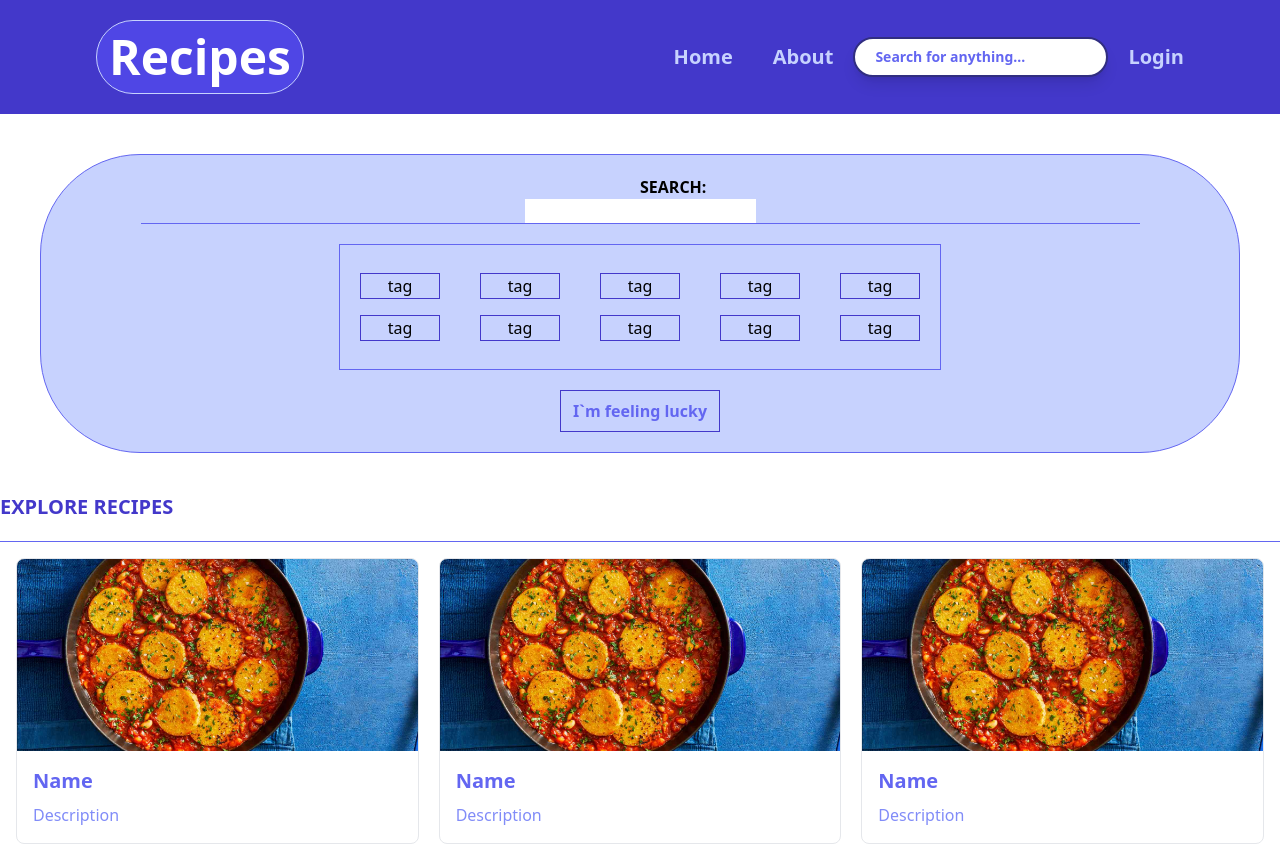
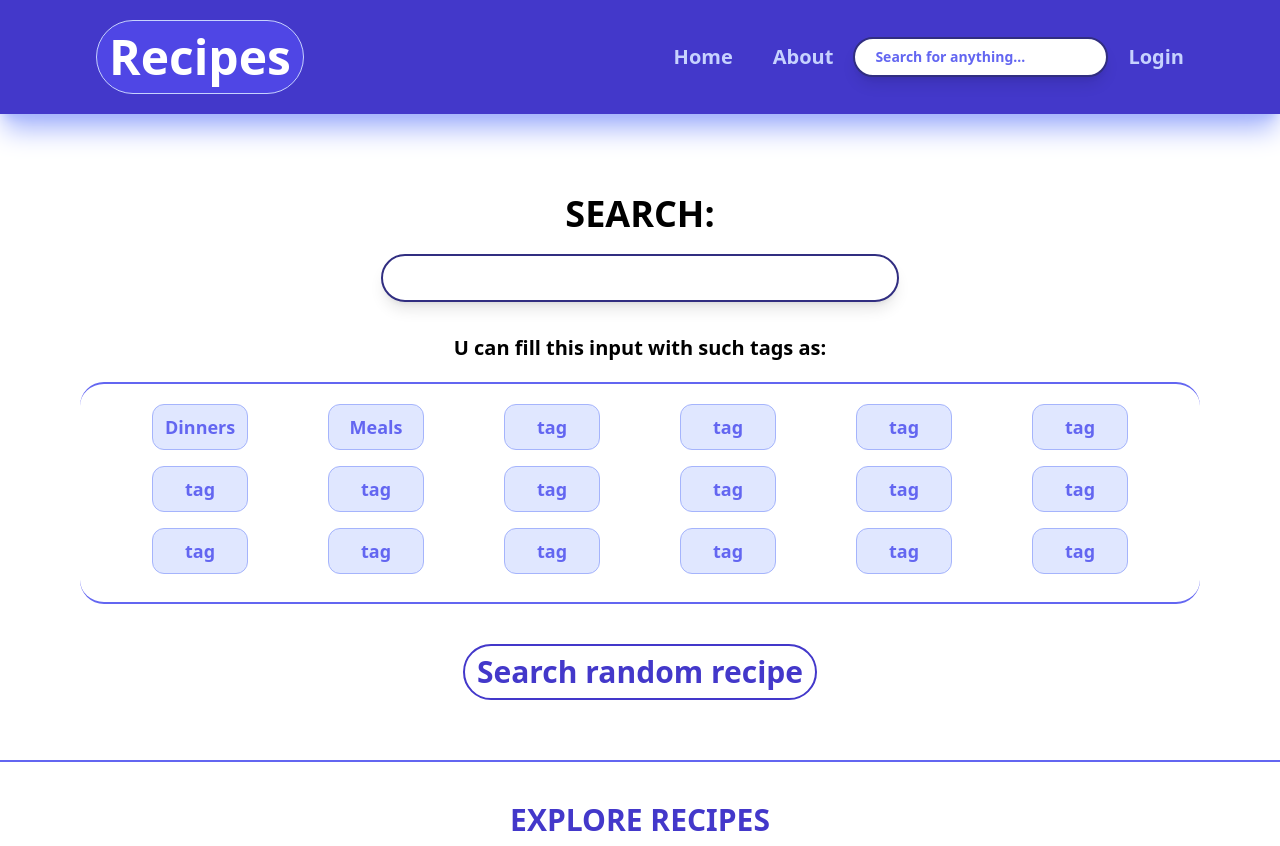
Before and after one commit to EndyPlus/recipes-app, a Next.js app: page / in a window 1280 px wide. Shown: the top 846 px of the page. Built offline with nearby package versions, Linux system fonts and the light colour scheme.

Commit message:
updated main-search layout

```diff
--- a/components/Header.tsx
+++ b/components/Header.tsx
@@ -3,9 +3,9 @@ export default function Header() {
     return (
         <header>
             {/*Container*/}
-            <div className="px-24 flex justify-between p-5 text-indigo-500 bg-indigo-700">
+            <div className="px-24 flex justify-between p-5 text-indigo-500 bg-indigo-700 shadow-xl shadow-indigo-300">
             {/*Logo*/}
-                <a className="font-bold text-5xl text-white p-3 border border-indigo-200 rounded-full bg-indigo-600 cursor-pointer hover:text-indigo-600 hover:bg-white hover:border-indigo-900">Recipes</a>
+                <a className="flex font-bold text-5xl text-white p-3 border border-indigo-200 rounded-full bg-indigo-600 cursor-pointer hover:text-indigo-600 hover:bg-white hover:border-indigo-900">Recipes</a>
             {/*Navigation*/}
                 <nav className="flex items-center text-xl font-semibold">
                 <ul className="inline-flex items-center text-indigo-200 hover:text-white cursor-pointer">
--- a/components/MainPage.tsx
+++ b/components/MainPage.tsx
@@ -4,14 +4,26 @@ import TestImg from "../assets/recipeimg.jpg";
 export default function MainPage() {
     return (
         <div>
+
+
             {/*Search block*/}
             <div
-                className="flex flex-col bg-indigo-200 border border-indigo-500 rounded-[100px] m-10 justify-center items-center">
-                <form className="flex m-5 border-b border-indigo-500 flex-col ">
-                    <label htmlFor="searchR" className="flex font-semibold uppercase px-[50%]">Search:</label>
-                    <input type="search" id="searchR" name="searchRecipes" className="flex mx-96"/>
+                className="flex flex-col m-10 items-center">
+                <form className="group flex pt-5 px-24 m-5 flex-col text-4xl">
+                    <label htmlFor="searchR" className="flex font-semibold uppercase self-center pb-5 group-hover:text-indigo-500">Search:</label>
+                    <input type="search" id="searchR" name="searchRecipes" className="flex self-center placeholder:text-indigo-500 border-2 border-indigo-900 rounded-full w-full py-3 px-3 mx-36 shadow-lg group-hover:text-indigo-600 focus:outline-none group-hover:border-indigo-200 group-hover:ring-indigo-300 group-hover:ring-2 sm:text-sm"/>
                 </form>
-                <div className="grid grid-cols-5 content-center py-5 border border-indigo-500">
+                <div className="flex-col mt-3">
+                    <h2 className="text-xl font-bold flex justify-center">U can fill this input with such tags as:</h2>
+                    <div className="grid grid-cols-6 content-center px-8 pb-5 pt-3 my-5 text-lg font-semibold border-y-2 rounded-3xl border-y-indigo-500">
+                        <button className="py-2 px-3 mx-10 my-2 w-24 justify-self-center border border-indigo-300 rounded-xl bg-indigo-100 text-indigo-500 hover:bg-indigo-500 hover:text-white hover:underline">Dinners</button>
+                        <button className="maintag">Meals</button>
+                        <button className="maintag">tag</button>
+                        <button className="maintag">tag</button>
+                        <button className="maintag">tag</button>
+                        <button className="maintag">tag</button>
+                        <button className="maintag">tag</button>
+                        <button className="maintag">tag</button>
                         <button className="maintag">tag</button>
                         <button className="maintag">tag</button>
                         <button className="maintag">tag</button>
@@ -23,14 +35,15 @@ export default function MainPage() {
                         <button className="maintag">tag</button>
                         <button className="maintag">tag</button>
                     </div>
-                <button className="font-semibold text-indigo-500 border border-indigo-700 my-5 py-2 px-3">I`m feeling
-                    lucky
-                </button>
+                </div>
+                <button className="font-semibold text-3xl border-2 rounded-full bg-white text-indigo-700 hover:text-white hover:bg-indigo-700  border-indigo-700 my-5 py-2 px-3">Search random recipe</button>
             </div>
 
+
+
             {/*Explore Section*/}
-            <div>
-                <h1 className="font-bold text-xl uppercase text-indigo-700 border-b border-indigo-500 pb-5">Explore
+            <div className="border-t-2 pt-10 border-indigo-500">
+                <h1 className="flex justify-center font-bold text-3xl uppercase text-indigo-700 pb-5">Explore
                     recipes</h1>
                 {/*Cards list*/}
                 <div className="grid grid-cols-3 m-4 justify-evenly gap-5">
@@ -42,8 +55,6 @@ export default function MainPage() {
                             <p className="text-indigo-400">Description</p>
                         </div>
                     </div>
-
-
                     <div className="border bg-white rounded-lg overflow-hidden">
                         <Image src={TestImg} alt="Recipe" className="w-full h-48 object-cover"/>
                         <div className="p-4">
--- a/styles/globals.css
+++ b/styles/globals.css
@@ -7,7 +7,7 @@
 }
 
 .maintag {
-    @apply border border-indigo-700 mx-5 my-2 w-20 justify-self-center;
+    @apply py-2 px-3 mx-10 my-2 w-24 justify-self-center border border-indigo-300 rounded-xl bg-indigo-100 text-indigo-500 hover:bg-indigo-500 hover:text-white hover:underline;
 }
 
 .main-exp {
```
Lines whose indentation alone changed are shown as unchanged.
